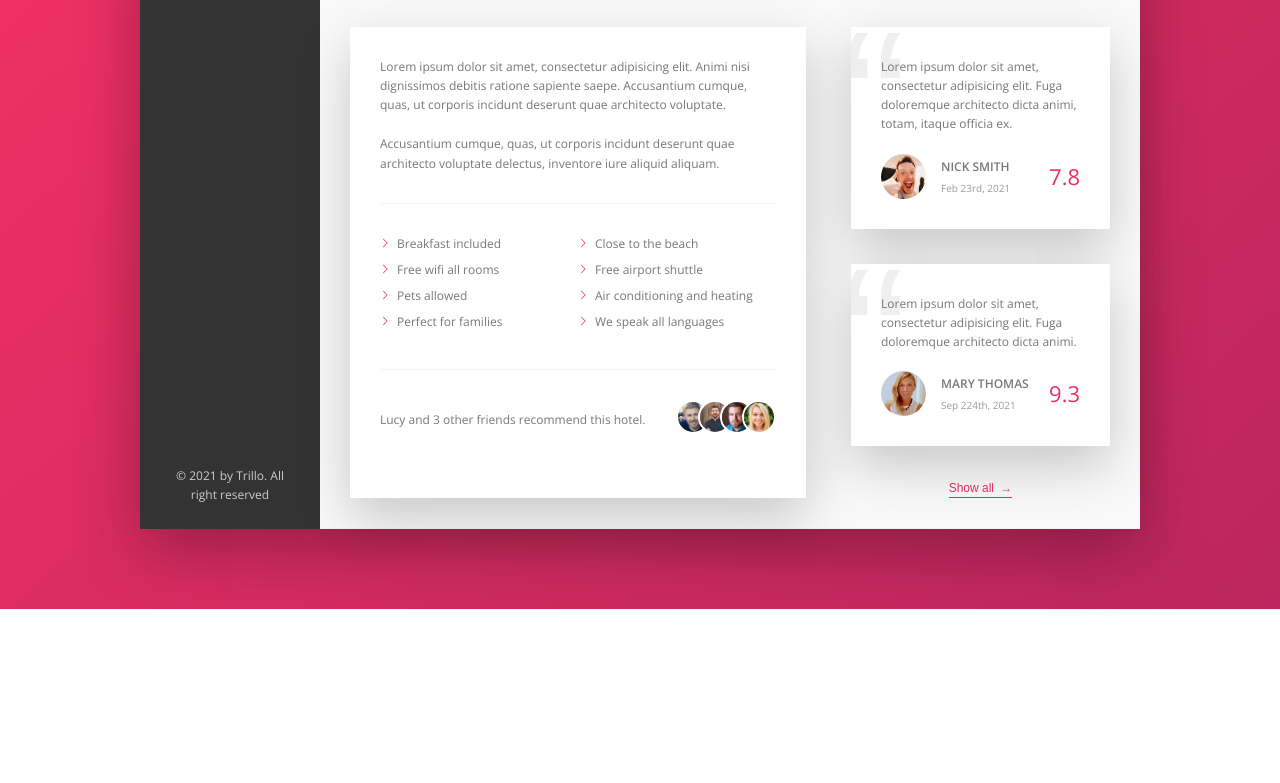
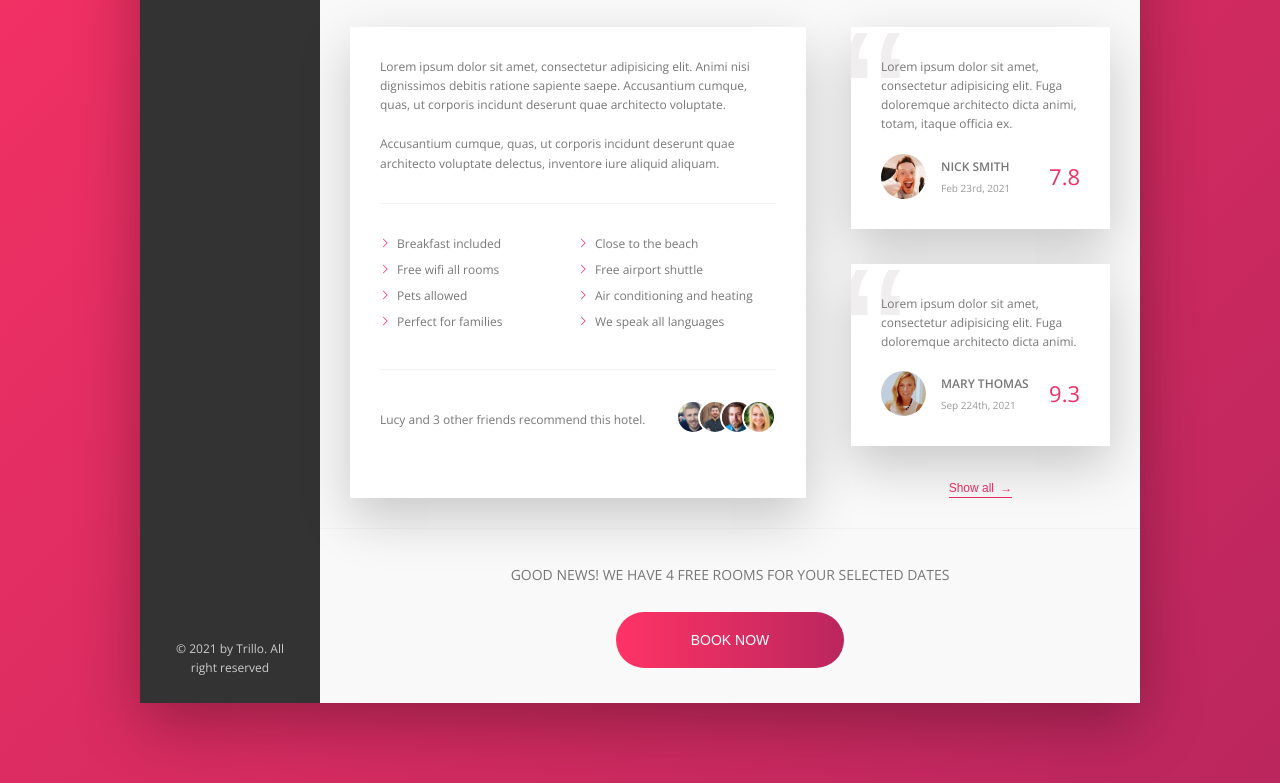
Before and after one commit to vihahuynh/Advanced-CSS-and-SASS-Trillo, a website: page index.html in a window 1280 px wide. Shown: the part 541-1324 px from the top of the page. Before the commit the page ends 1150 px from the top, so only its background shows below. Drawn offline with nearby package versions, Linux system fonts and the light colour scheme.

Commit message:
Section 7: Trillo - cta

```diff
--- a/index.html
+++ b/index.html
@@ -238,6 +238,16 @@
               <button class="btn-inline">Show all <span>&rarr;</span></button>
             </div>
           </div>
+
+          <div class="cta">
+            <h2 class="cta__book-now">
+              Good news! We have 4 free rooms for your selected dates
+            </h2>
+            <button class="btn">
+              <span class="btn__visible">Book now</span>
+              <span class="btn__invisible">Only 4 rooms left</span>
+            </button>
+          </div>
         </div>
       </div>
     </div>
--- a/sass/_components.scss
+++ b/sass/_components.scss
@@ -421,3 +421,72 @@
   display: flex;
   flex-direction: column;
 }
+
+/////////////////////////////////// CTA
+.cta {
+  padding: 3.5rem 0;
+  text-align: center;
+
+  &__book-now {
+    font-size: 1.4rem;
+    font-weight: 300;
+    text-transform: uppercase;
+    margin-bottom: 2.5rem;
+  }
+}
+
+.btn {
+  font-size: 1.4rem;
+  font-weight: 300;
+  text-transform: uppercase;
+  border-radius: 100px;
+  border: none;
+  background-image: linear-gradient(
+    to right,
+    var(--color-primary-light),
+    var(--color-primary-dark)
+  );
+  color: #fff;
+  overflow: hidden;
+  cursor: pointer;
+  position: relative;
+
+  & > * {
+    width: 100%;
+    height: 100%;
+    display: inline-block;
+    transition: all 0.2s;
+  }
+
+  &__visible {
+    padding: 2rem 7.5rem;
+  }
+
+  &__invisible {
+    padding: 2rem 0;
+    position: absolute;
+    left: 0;
+    top: -100%;
+  }
+
+  &:hover {
+    background-image: linear-gradient(
+      to left,
+      var(--color-primary-light),
+      var(--color-primary-dark)
+    );
+  }
+
+  &:hover &__visible {
+    transform: translateY(100%);
+  }
+
+  &:hover &__invisible {
+    top: 0;
+  }
+
+  &:focus {
+    outline: none;
+    animation: pulsate 1s infinite;
+  }
+}
```
Also changed, not shown: css/style.css.
